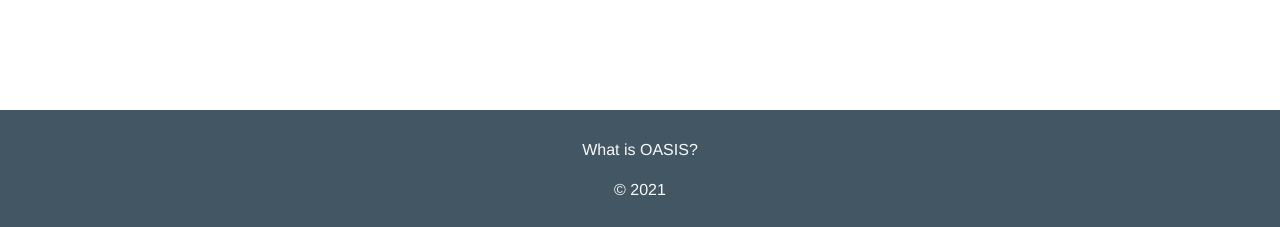
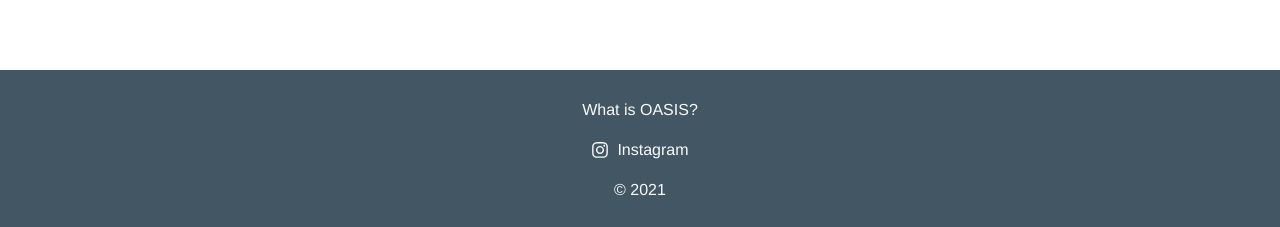
Before and after one commit to oasis-art-project/oasis-webapp, a React (Create React App) app: page / in a window 1280 px wide. Shown: the part 602-829 px from the top of the page. Built offline with nearby package versions, Linux system fonts and the light colour scheme; no server answers.

Commit message:
feat: add ig link footer

```diff
--- a/src/App.tsx
+++ b/src/App.tsx
@@ -5,13 +5,14 @@ import styled from 'styled-components';
 import Navbar from './components/Navbar';
 import PrivateRoute from './components/PrivateRoute';
 import { ProvideAuth } from './hooks/useAuth';
+import { FaInstagram } from 'react-icons/fa';
 
 import Login from './pages/Login';
 import Home from './pages/Events';
 import Event from './pages/Event';
 import Artists from './pages/Artists';
 import Artist from './pages/Artist';
-import ArtistCover from './pages/ArtistCover'
+import ArtistCover from './pages/ArtistCover';
 import Artwork from './pages/Artwork';
 import ChatRoom from './pages/ChatRoom';
 import Places from './pages/Places';
@@ -26,7 +27,7 @@ const Container = styled.section`
 `;
 
 const MainContainer = styled.main`
-  padding-bottom: 120px;
+  padding-bottom: 160px;
 `;
 
 const Footer = styled.footer`
@@ -35,8 +36,8 @@ const Footer = styled.footer`
   width: 100%;
   background: #425663;
   text-align: center;
-  height: 120px;
-  display:flex;
+  height: 160px;
+  display: flex;
   justify-content: center;
   align-items: center;
   flex-direction: column;
@@ -87,6 +88,17 @@ function App() {
                 <Link className="text-gray-50 mb-4" to="/about">
                   What is OASIS?
                 </Link>
+                <a
+                  className="flex items-center justify-items-center mb-4"
+                  target="_blank"
+                  rel="noreferrer"
+                  href="https://www.instagram.com/oooasis.art/"
+                >
+                  <FaInstagram className="text-lg text-gray-50" />
+                  <span className=" ml-2 text-gray-50 items-center">
+                    Instagram
+                  </span>
+                </a>
                 <p className="text-gray-50">© {new Date().getFullYear()}</p>
               </Footer>
             </MainContainer>
```
